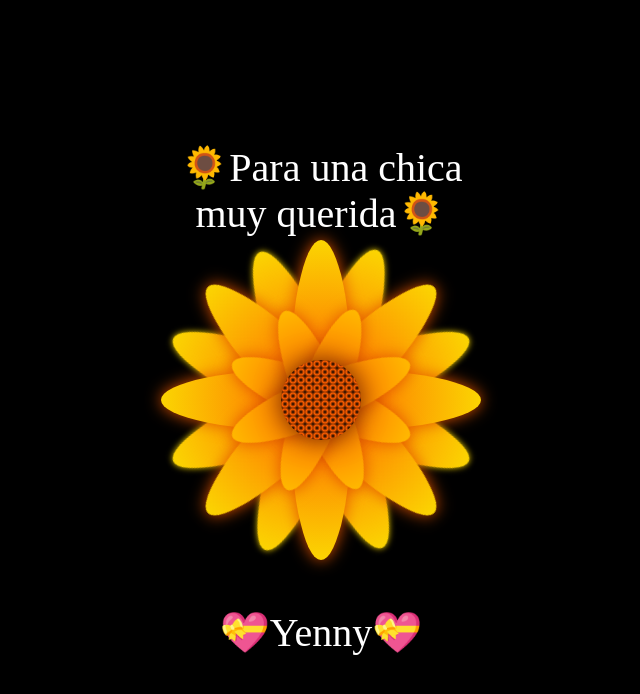
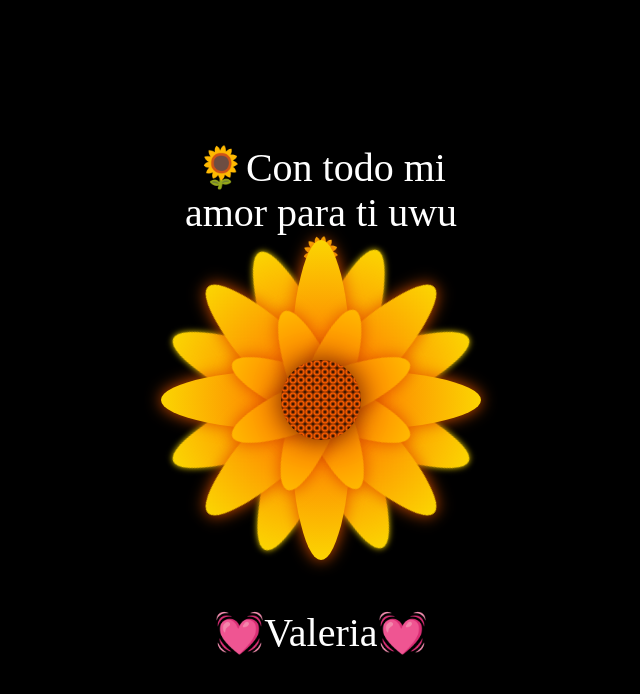
Before and after one commit to Zzoids/Flor-amarilla, a plain HTML site: page index.html in a window 1280 px wide. Shown: the whole page, without its empty margins (319-959 px from the left). Drawn offline with Linux system fonts and the light colour scheme.

Commit message:
Update index.html

```diff
--- a/index.html
+++ b/index.html
@@ -11,7 +11,7 @@
 <body>
 
 <div class="flower">
-    <div class="text-above">🌻Para una chica muy querida🌻</div>
+    <div class="text-above">🌻Con todo mi amor para ti uwu🌻</div>
     <div class="mid">
     </div>
     <div class="Petal1 p1">
@@ -38,7 +38,7 @@
     </div>
     <div class="Petal3 p4">
     </div>
-    <div class="text-below">💝Yenny💝</div>
+    <div class="text-below">💓Valeria💓</div>
   </div>
 </body>
 </html>
```
